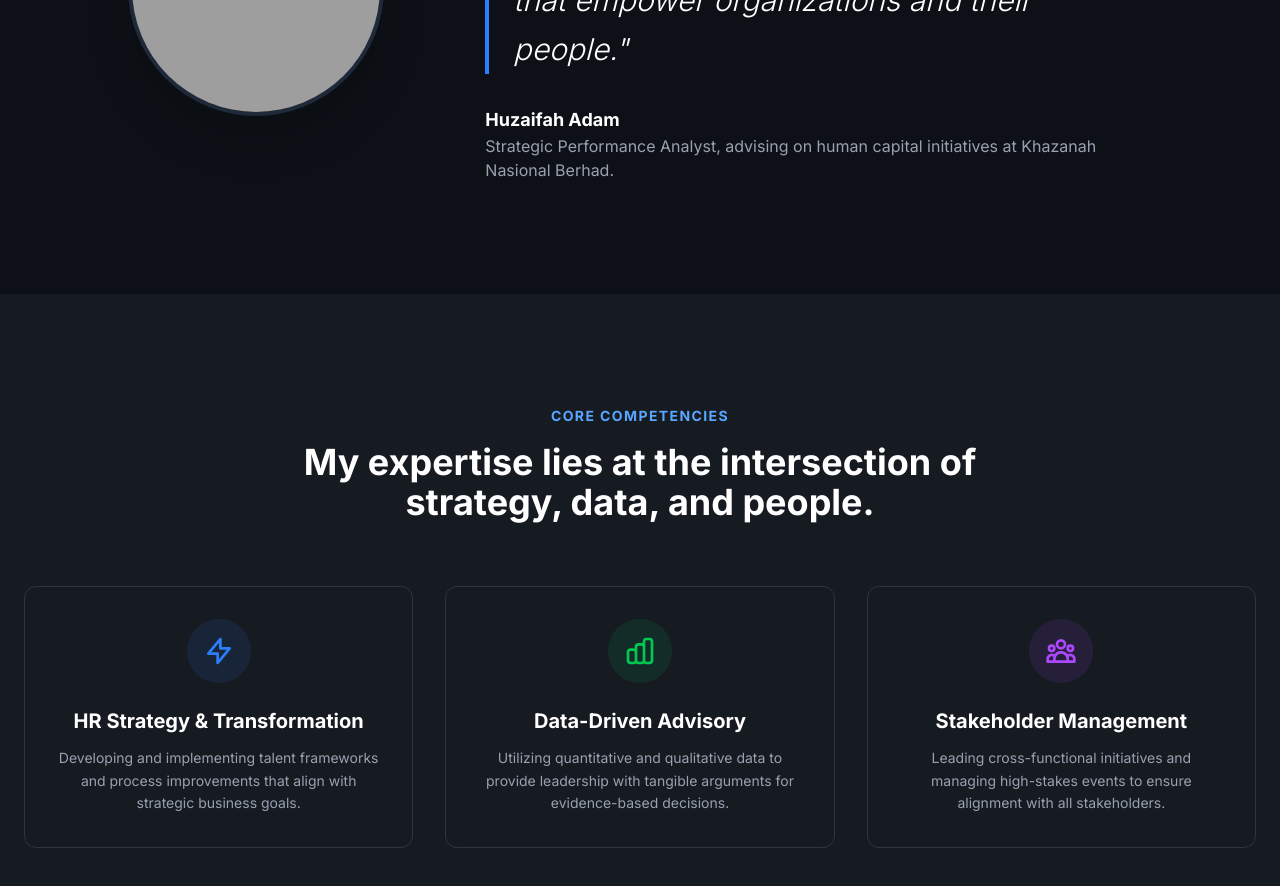
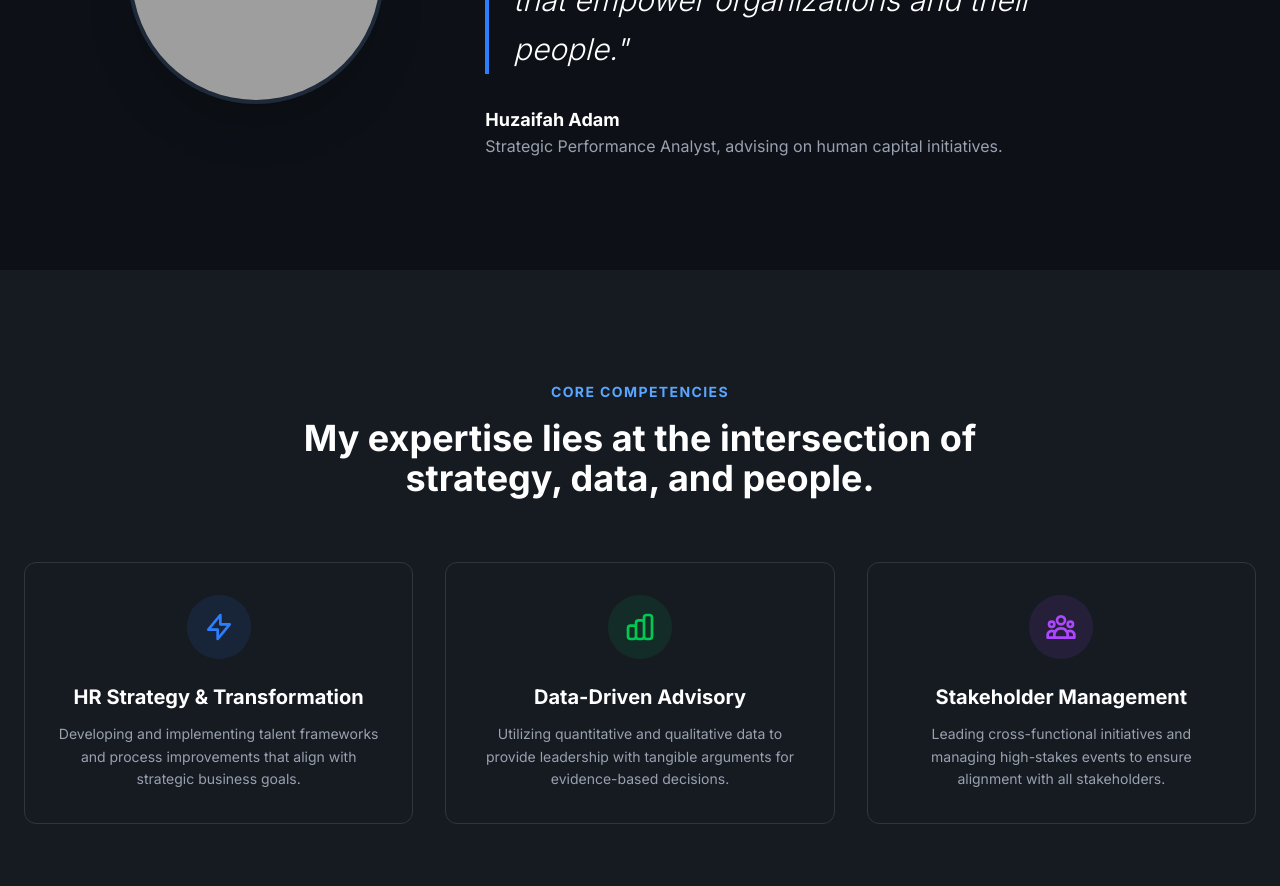
Before and after one commit to huzaifahadam98-max/casestudyone, a Next.js app: page / in a window 1280 px wide. Shown: the part 940-1826 px from the top of the page. Built offline with nearby package versions, Linux system fonts and the light colour scheme; grey boxes are pictures that could not be loaded.

Commit message:
fix: remove Khazanah from job title

```diff
--- a/src/app/page.tsx
+++ b/src/app/page.tsx
@@ -182,7 +182,7 @@ export default function App() {
                                 "I am driven by the intersection of data and human psychology, transforming complex information into clear, actionable strategies that empower organizations and their people."
                             </blockquote>
                             <p className="mt-8 text-lg font-bold text-white">Huzaifah Adam</p>
-                            <p className="text-gray-400">Strategic Performance Analyst, advising on human capital initiatives at Khazanah Nasional Berhad.</p>
+                            <p className="text-gray-400">Strategic Performance Analyst, advising on human capital initiatives.</p>
                         </div>
                     </div>
                 </div>
```
